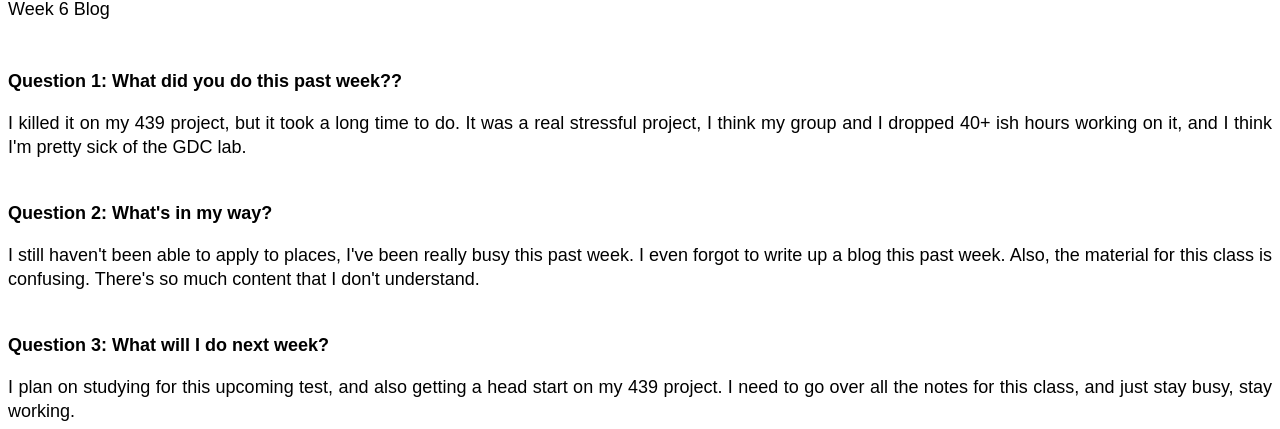
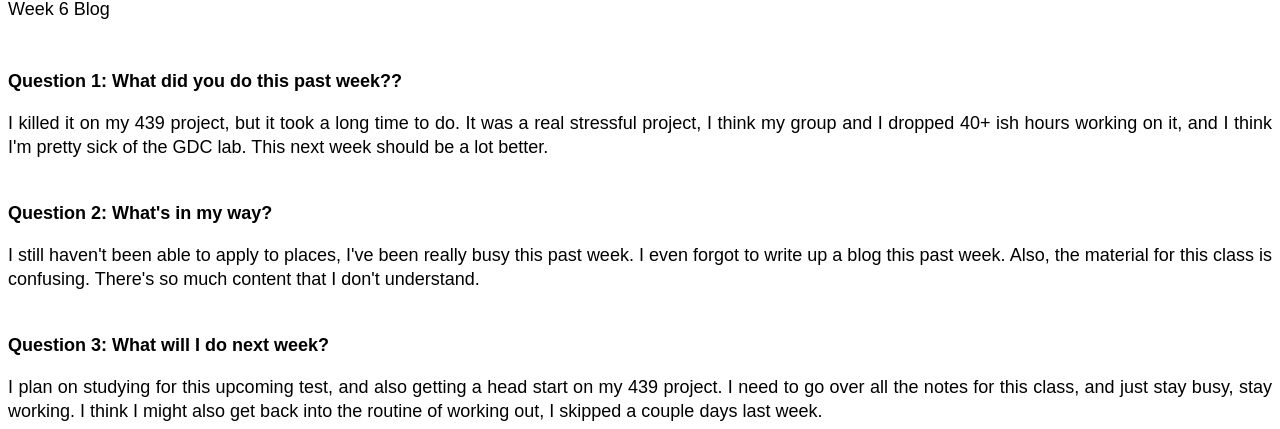
Before and after one commit to iambrandonchan/iambrandonchan.github.io, a website: page week6.html in a window 1280 px wide. Shown: the part 371-800 px from the top of the page. Drawn offline with Linux system fonts and the light colour scheme.

Commit message:
250 word count

```diff
--- a/week6.html
+++ b/week6.html
@@ -35,7 +35,7 @@
          Question 1: What did you do this past week??
          </strong>
          <p>
-            I killed it on my 439 project, but it took a long time to do. It was a real stressful project, I think my group and I dropped 40+ ish hours working on it, and I think I'm pretty sick of the GDC lab.
+            I killed it on my 439 project, but it took a long time to do. It was a real stressful project, I think my group and I dropped 40+ ish hours working on it, and I think I'm pretty sick of the GDC lab. This next week should be a lot better.
          </p>
          <br>
          <strong>
@@ -49,7 +49,7 @@
          Question 3: What will I do next week?
          </strong>
          <p>
-            I plan on studying for this upcoming test, and also getting a head start on my 439 project. I need to go over all the notes for this class, and just stay busy, stay working.
+            I plan on studying for this upcoming test, and also getting a head start on my 439 project. I need to go over all the notes for this class, and just stay busy, stay working. I think I might also get back into the routine of working out, I skipped a couple days last week.
          </p>
          <br>
          <strong>
```
